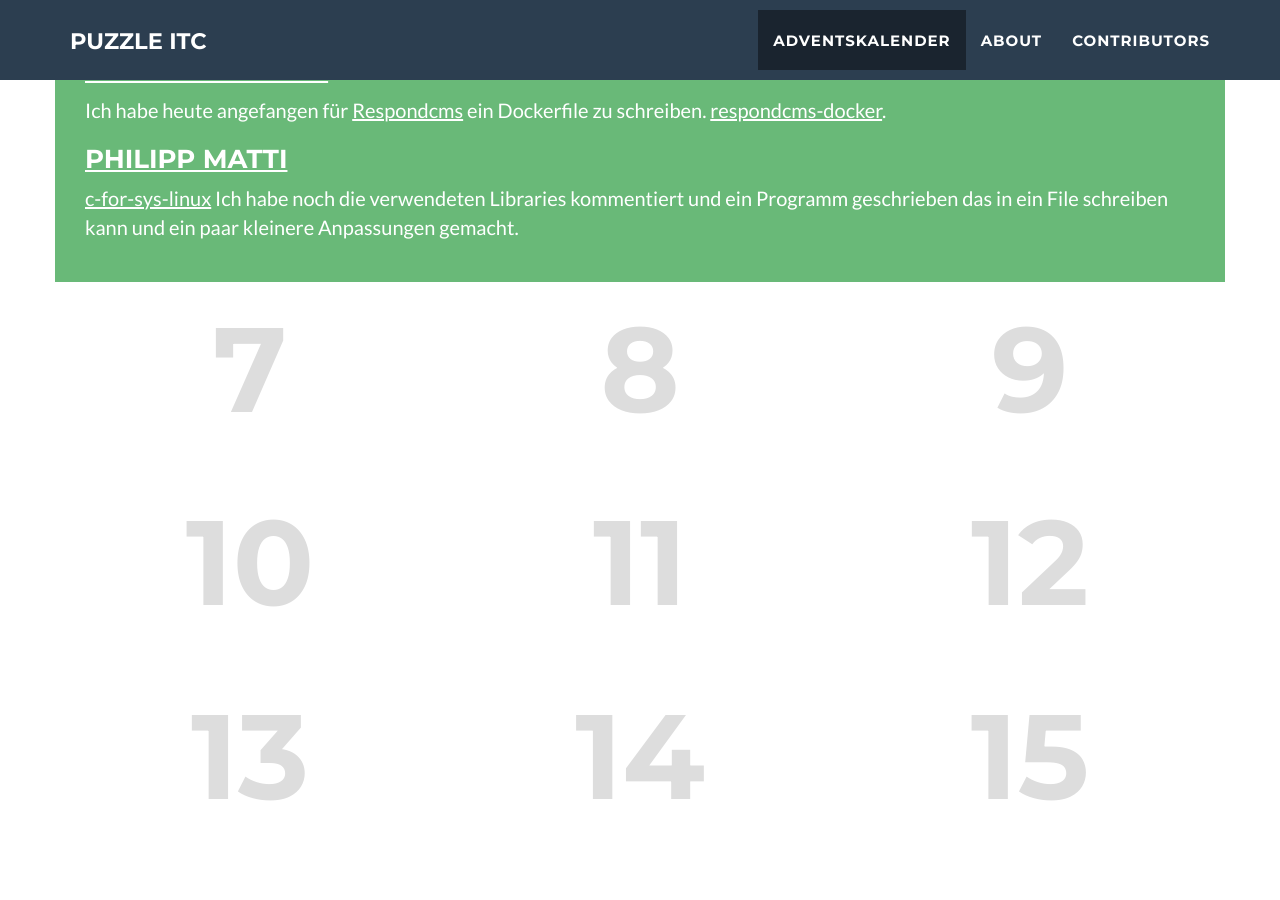
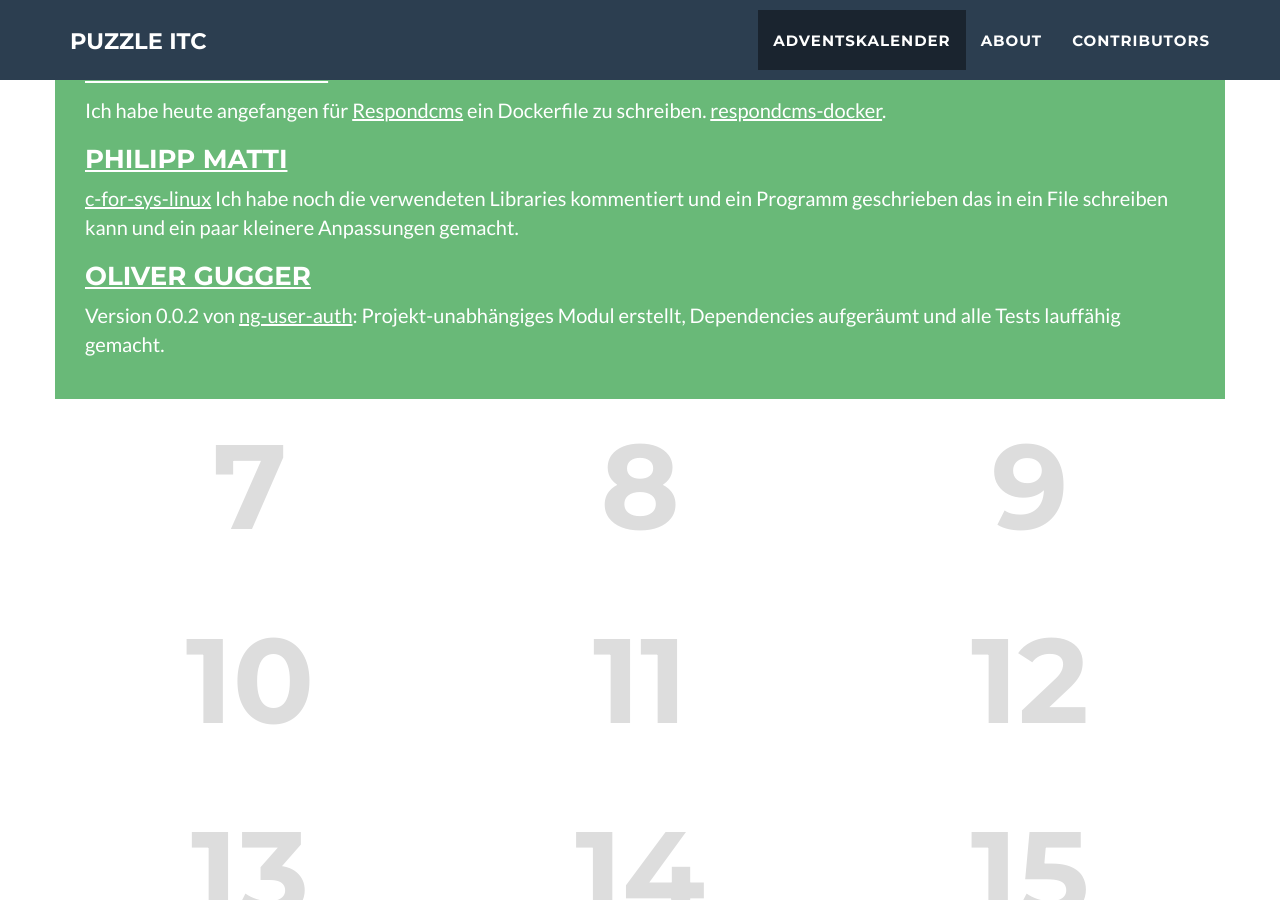
Before and after one commit to puzzle/opensource-advent-challenge-2015, a Jekyll site: the page built from index.html, in a window 1280 px wide and 900 px high, scrolled down 1716 px. Built offline with Jekyll 4.4.1, drawn with Linux system fonts in a browser that asks for light colours; nearby versions of some CDN libraries.

Commit message:
Added my contribution for day 6

```diff
--- a/_doors/06.markdown
+++ b/_doors/06.markdown
@@ -17,3 +17,6 @@ Ich habe heute angefangen für [Respondcms](https://github.com/madoublet/respond
 
 ### [Philipp Matti](https://github.com/phil-matti)
 [c-for-sys-linux](https://github.com/phil-matti/c-for-sys-linux) Ich habe noch die verwendeten Libraries kommentiert und ein Programm geschrieben das in ein File schreiben kann und ein paar kleinere Anpassungen gemacht.
+
+### [Oliver Gugger](https://github.com/guggero)
+Version 0.0.2 von [ng-user-auth](https://github.com/guggero/ng-user-auth): Projekt-unabhängiges Modul erstellt, Dependencies aufgeräumt und alle Tests lauffähig gemacht.
```
